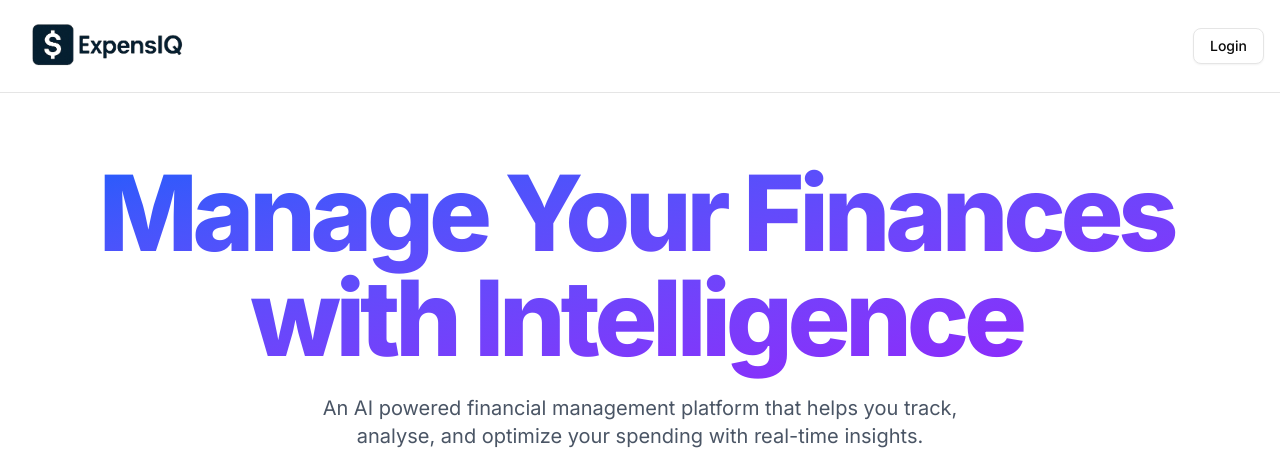
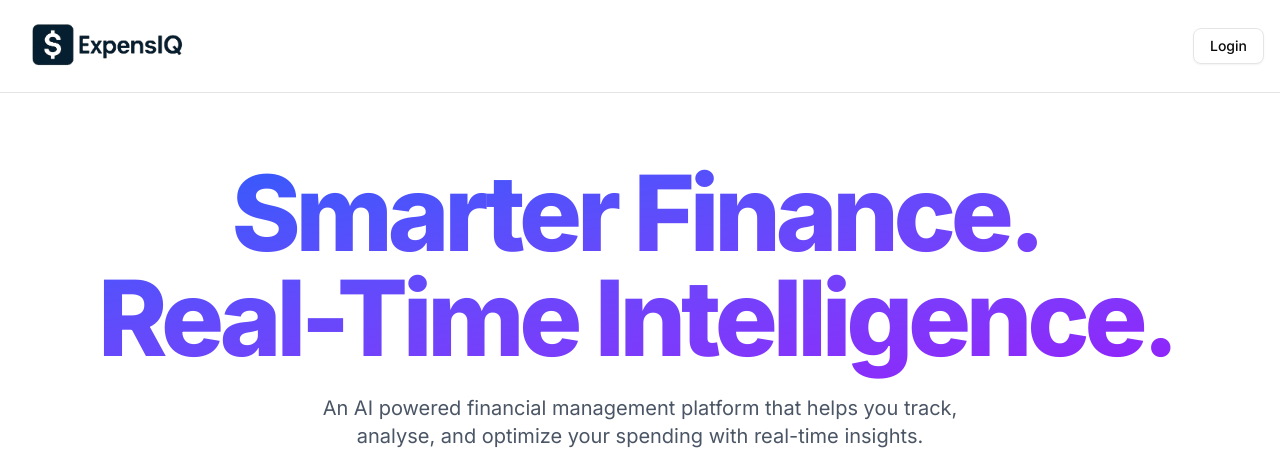
Before and after one commit to DivyangP2003/expensIQ, a Next.js app: page / in a window 1280 px wide. Shown: the top 450 px of the page. Built offline with nearby package versions, Linux system fonts and the light colour scheme; no server answers.

Commit message:
hero.jsx

```diff
--- a/components/hero.jsx
+++ b/components/hero.jsx
@@ -29,7 +29,9 @@ const HeroSection = () => {
     <div className="pb-20 px-4">
       <div className="container mx-auto text-center">
         <h1 className="text-5xl md:text-8xl lg:text-[105px] pb-6 font-extrabold tracking-tighter pr-2 bg-gradient-to-br from-blue-600 to-purple-600 text-transparent bg-clip-text">
-          Manage Your Finances <br /> with Intelligence
+          Smarter Finance.
+          <br className="hidden md:block" />
+          Real-Time Intelligence.
         </h1>
 
         <p className="text-xl text-gray-600 mb-8 max-w-2xl mx-auto">
```
